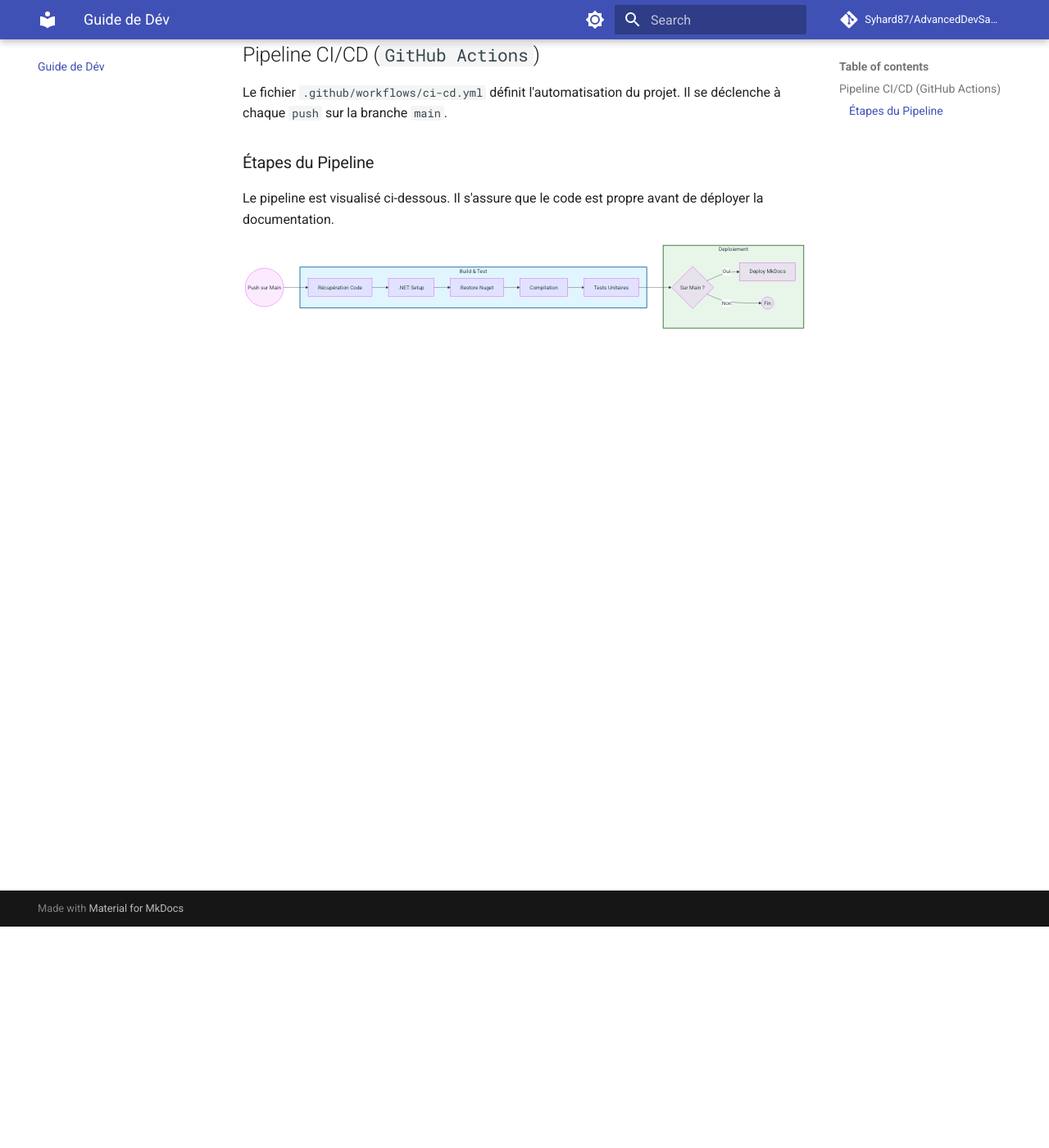
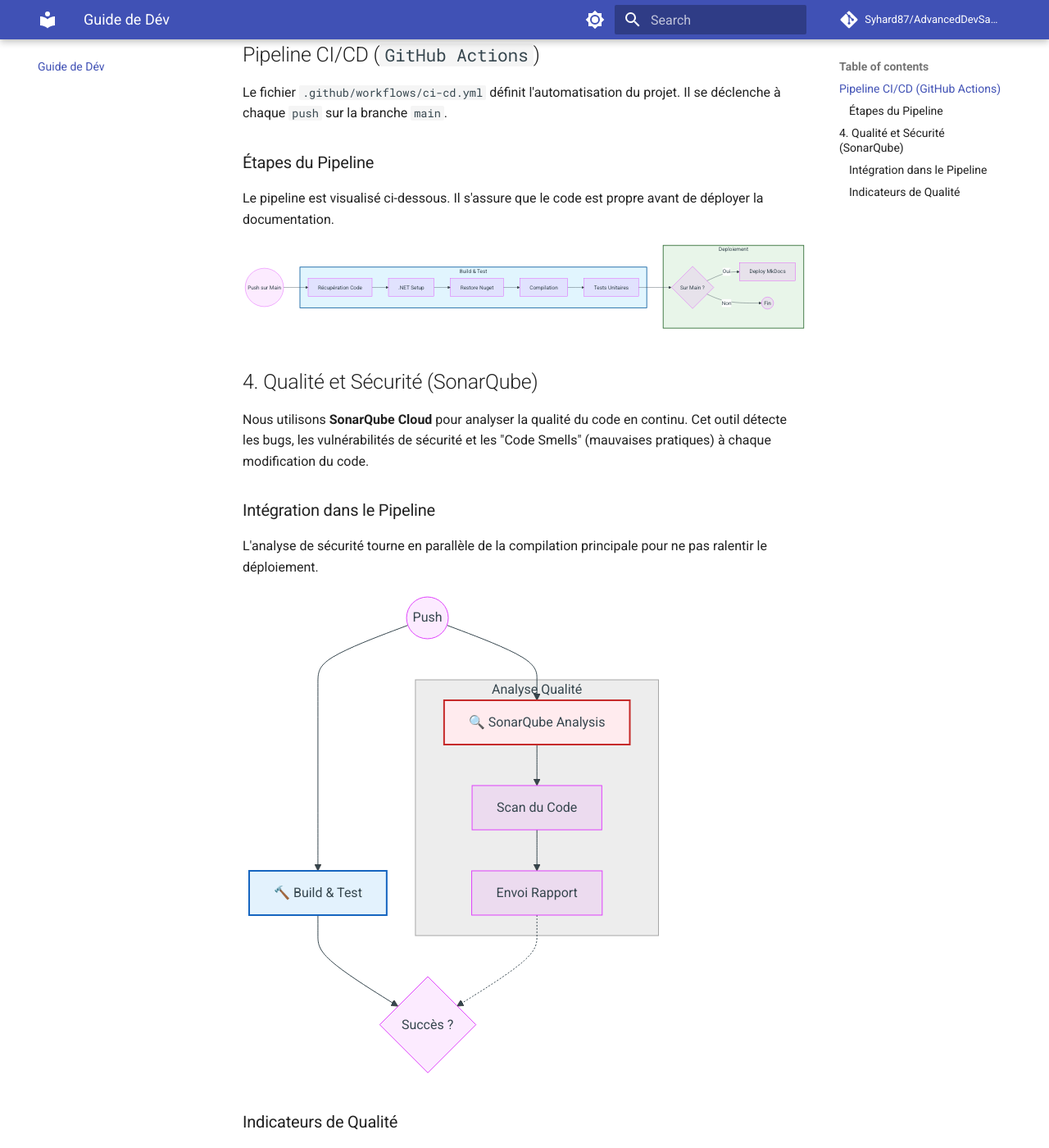
Before and after one commit to Syhard87/AdvancedDevSample, an MkDocs documentation site: the page built from docs/guide.md, in a window 1280 px wide and 1400 px high, scrolled down 270 px. Shown: the whole window at 82% size. Built offline with MkDocs 1.6.1 and Material for MkDocs 9.7.7, drawn with Linux system fonts in a browser that asks for light colours; comment, search, counter and statistics services are not loaded; some of the changed text lies outside the part shown.

Commit message:
Fix coverage SonarQube et ajout documentation qualité

````diff
--- a/docs/guide.md
+++ b/docs/guide.md
@@ -30,3 +30,42 @@
     style Build_Test fill:#e1f5fe,stroke:#01579b,stroke-width:2px
     style Deploy fill:#e8f5e9,stroke:#1b5e20,stroke-width:2px
 ```
+
+## 4. Qualité et Sécurité (SonarQube)
+
+Nous utilisons **SonarQube Cloud** pour analyser la qualité du code en continu. Cet outil détecte les bugs, les vulnérabilités de sécurité et les "Code Smells" (mauvaises pratiques) à chaque modification du code.
+
+### Intégration dans le Pipeline
+
+L'analyse de sécurité tourne en parallèle de la compilation principale pour ne pas ralentir le déploiement.
+
+```mermaid
+graph TD;
+    Start((Push)) --> Build[🔨 Build & Test];
+    Start --> Sonar[🔍 SonarQube Analysis];
+
+    subgraph SonarQube [Analyse Qualité]
+        Sonar --> Scan[Scan du Code];
+        Scan --> Report[Envoi Rapport];
+    end
+
+    Build --> Deploy{Succès ?};
+    Report -.-> Deploy;
+
+    style Sonar fill:#ffebee,stroke:#c62828,stroke-width:2px;
+    style Build fill:#e3f2fd,stroke:#1565c0,stroke-width:2px;
+```
+
+### Indicateurs de Qualité
+
+Voici les métriques actuelles du projet (Mises à jour manuellement) :
+
+| Métrique | Valeur | État |
+| :--- | :--- | :--- |
+| **Bugs** | 0 | ✅ PASSED |
+| **Vulnérabilités** | 0 | ✅ PASSED |
+| **Dette Technique** | < 1h | ✅ PASSED |
+| **Code Coverage** | > 80% | 🔄 À vérifier |
+| **Code Smells** | 0 | ✅ PASSED |
+
+👉 [Accéder au Dashboard SonarCloud](https://sonarcloud.io/project/overview?id=Syhard87_AdvancedDevSample)
````
Also changed, not shown: 1 other file.
